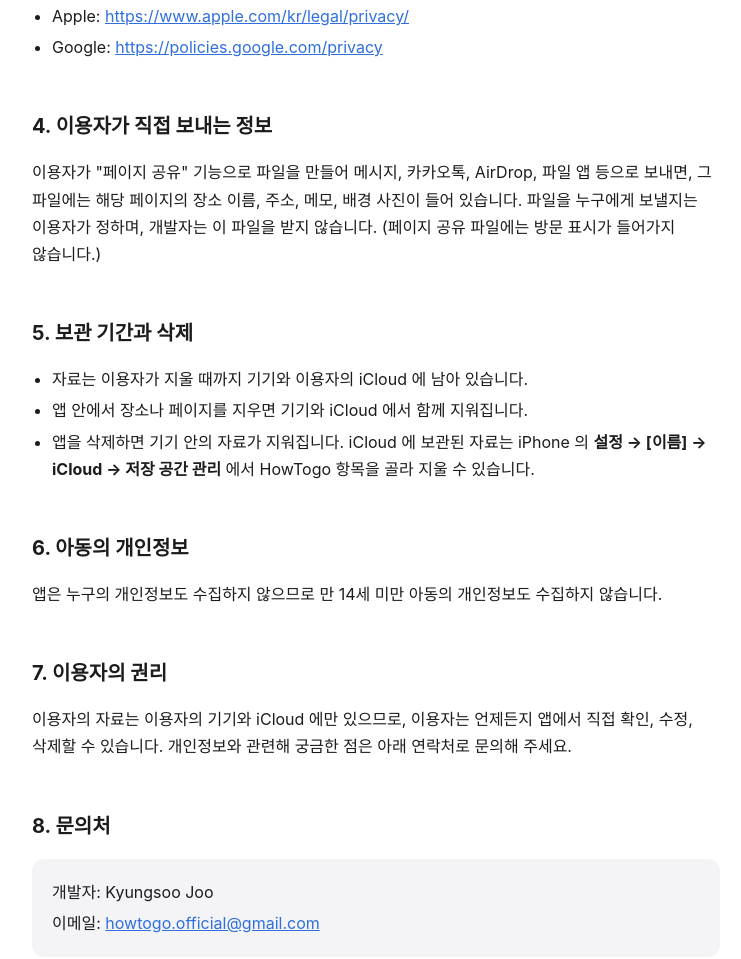
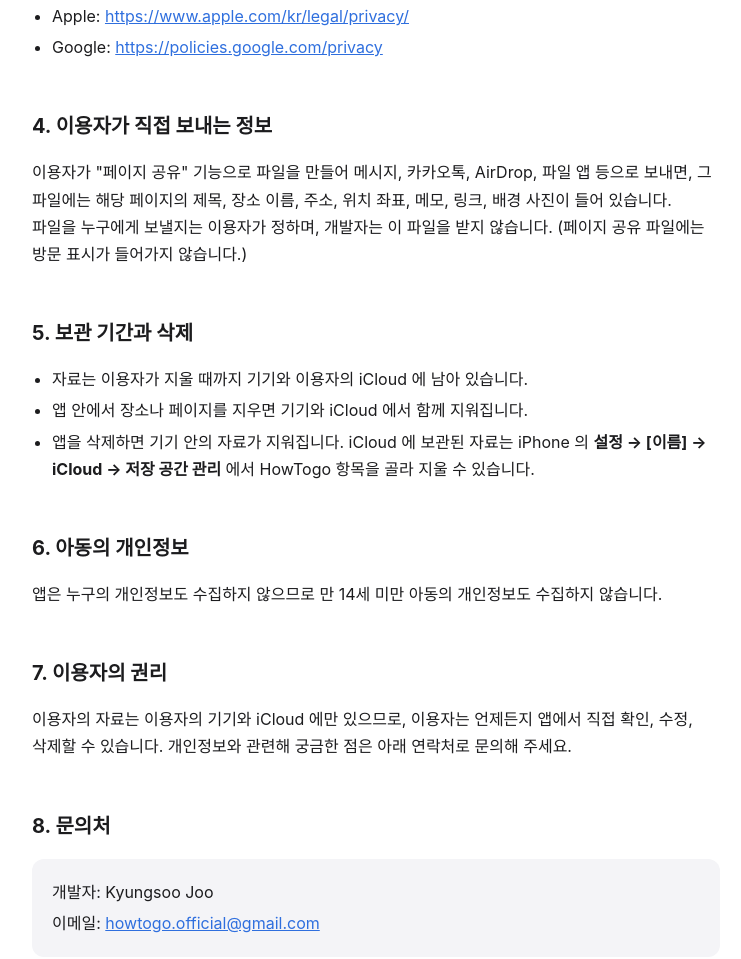
Before and after one commit to jedjoo21-boom/HowTogo, a plain HTML site: page privacy/index.html in a window 1280 px wide. Shown: the part 1535-2494 px from the top of the page, without its empty margins (264-1005 px from the left). Drawn offline with Linux system fonts and the light colour scheme.

Commit message:
개인정보처리방침: 페이지 공유 파일 내용에 제목·위치 좌표·링크 추가
Co-Authored-By: Claude Opus 5.5 <noreply@anthropic.com>

```diff
--- a/privacy/index.html
+++ b/privacy/index.html
@@ -56,7 +56,7 @@
 </ul>
 
 <h2>4. 이용자가 직접 보내는 정보</h2>
-<p>이용자가 "페이지 공유" 기능으로 파일을 만들어 메시지, 카카오톡, AirDrop, 파일 앱 등으로 보내면, 그 파일에는 해당 페이지의 장소 이름, 주소, 메모, 배경 사진이 들어 있습니다. 파일을 누구에게 보낼지는 이용자가 정하며, 개발자는 이 파일을 받지 않습니다. (페이지 공유 파일에는 방문 표시가 들어가지 않습니다.)</p>
+<p>이용자가 "페이지 공유" 기능으로 파일을 만들어 메시지, 카카오톡, AirDrop, 파일 앱 등으로 보내면, 그 파일에는 해당 페이지의 제목, 장소 이름, 주소, 위치 좌표, 메모, 링크, 배경 사진이 들어 있습니다. 파일을 누구에게 보낼지는 이용자가 정하며, 개발자는 이 파일을 받지 않습니다. (페이지 공유 파일에는 방문 표시가 들어가지 않습니다.)</p>
 
 <h2>5. 보관 기간과 삭제</h2>
 <ul>
```
Also changed, not shown: en/privacy/index.html (+1 -1 lines).
